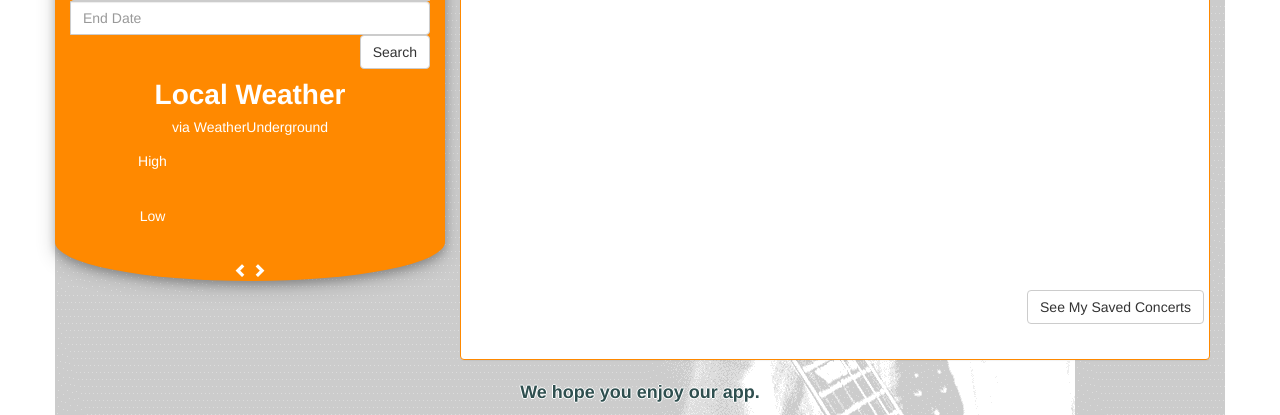
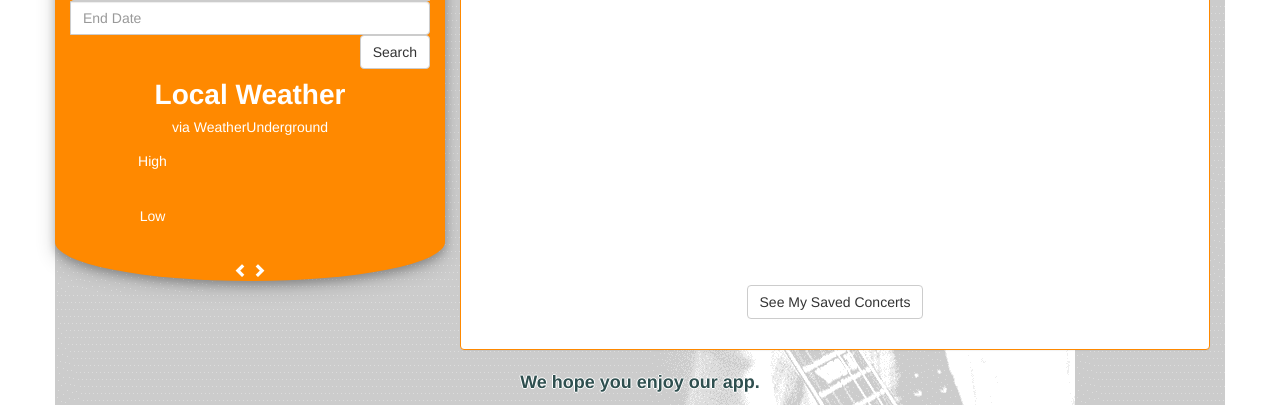
Before and after one commit to afordfa/ProjectOne, a PHP site: page / in a window 1280 px wide. Shown: the part 473-888 px from the top of the page. Run offline with PHP 8.4, Linux system fonts and the light colour scheme; some libraries are stand-ins or nearby versions.

Commit message:
morechanges

```diff
--- a/assets/css/style.css
+++ b/assets/css/style.css
@@ -96,6 +96,7 @@ body{
 	width: 500px;
 	height: 400px;
 	margin:auto;
+	margin-bottom: 30px;
 }
 
 #wheatherLabelRow {
@@ -114,11 +115,11 @@ body{
 #buttonBox {
 	margin-top:30px;
 	margin-bottom: 30px;
-	text-align: right;
+	text-align: center;
 }
 
 #seeSaved {
-	margin: 5px;
+	margin: auto;
 }
 
 #concertHeading{
--- a/index.html
+++ b/index.html
@@ -138,12 +138,14 @@
 
 						  </table>
 						 </div>
-
-						  <div id="buttonBox">
-						  <button type=button id='seeSaved' class="btn btn-default">See My Saved Concerts</button>
-				  		  </div>
-
-				  		  <div class="row hide" id="mapRow">
+						 <div class='row align-content'>
+							  <div id="buttonBox">
+							  	<button type=button id='seeSaved' class="btn btn-default">
+							  		See My Saved Concerts
+							  	</button>
+					  		  </div>
+						 </div>
+				  		 <div class="row hide" id="mapRow">
 						  		<h3>Venue Map</h3>
 						  		<div id="map"></div>
 
```
